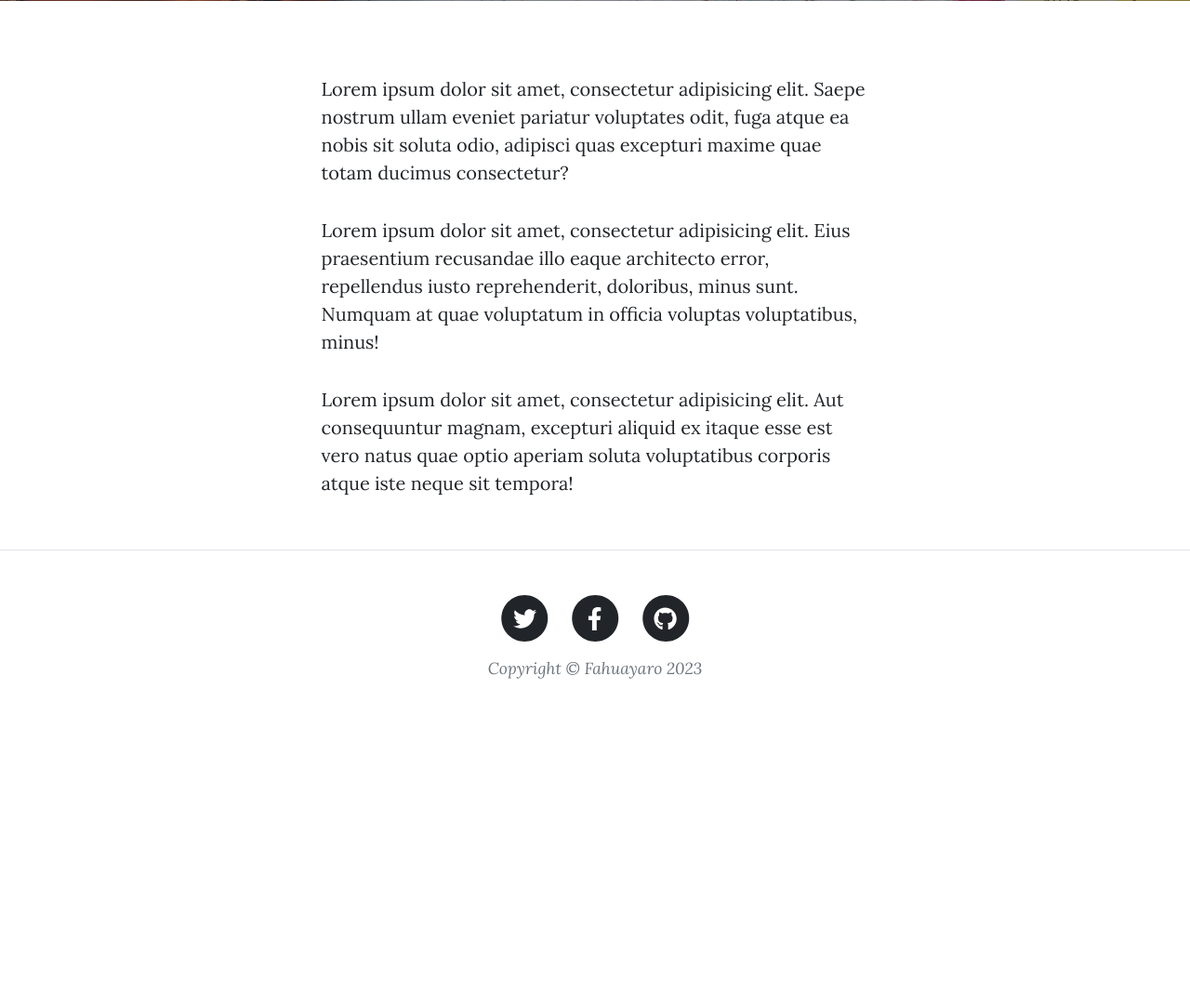
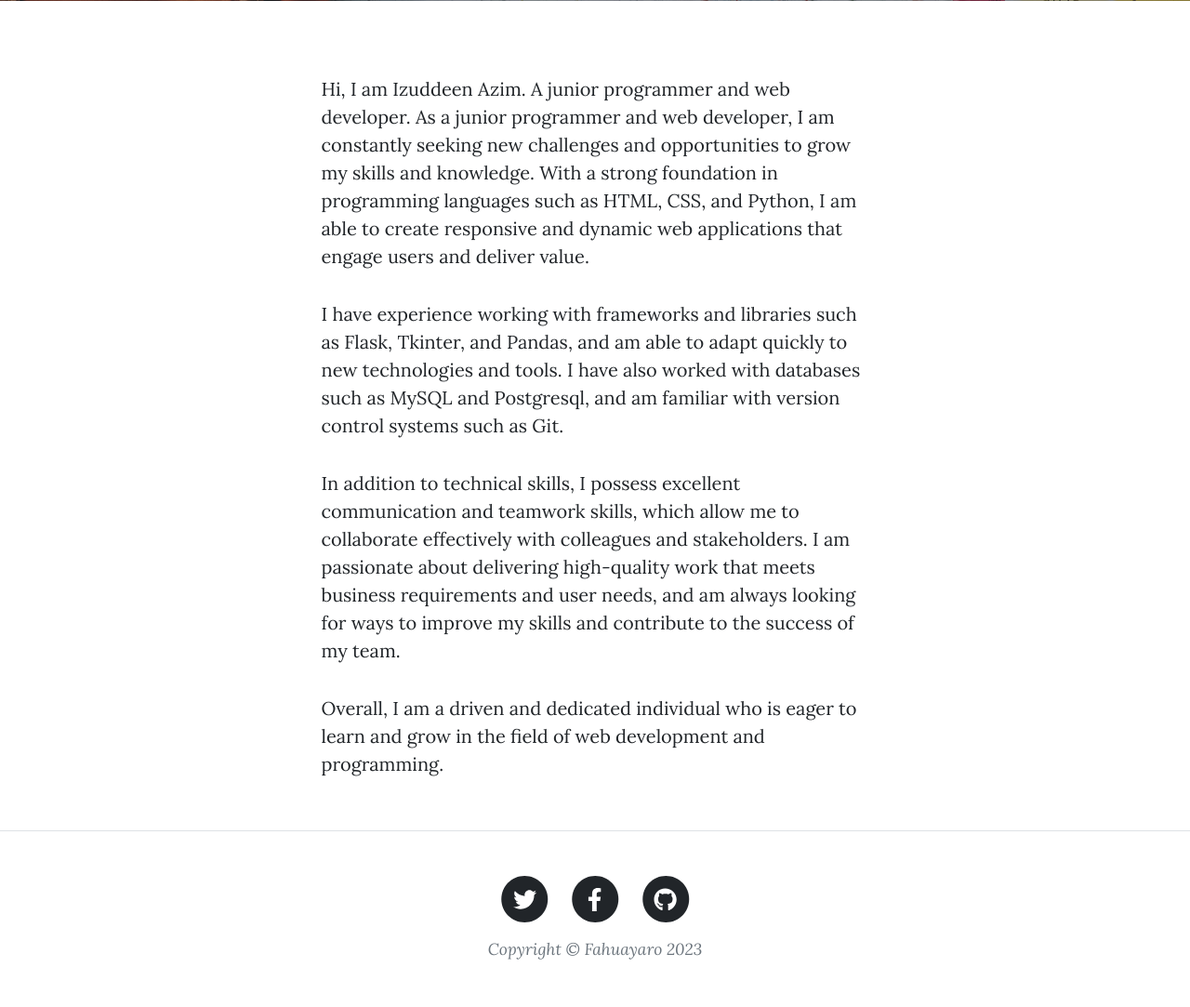
Before and after one commit to izuddeenazim/Izuddeen_blog, a Flask app: page /about in a window 1280 px wide. Shown: the part 531-1614 px from the top of the page at 93% size. Before the commit the page ends 1261 px from the top, so only its background shows below. Run offline with Flask 3, Linux system fonts and the light colour scheme; some libraries are stand-ins or nearby versions.

Commit message:
Update about me

```diff
--- a/main.py
+++ b/main.py
@@ -1,3 +1,4 @@
+import os
 from flask import Flask, render_template, request, redirect, url_for, flash, session, abort
 from flask_sqlalchemy import SQLAlchemy
 from forms import CreatePostForm, RegisterForm, LoginForm, CommentForm
@@ -13,12 +14,12 @@ from flask_migrate import Migrate
 from flask_gravatar import Gravatar
 
 
-MY_EMAIL = "fahuayaro@gmail.com"
-MY_PASSWORD = "wjxgtdpaqioiewsj"
+MY_EMAIL = os.environ["EMAIL"]
+MY_PASSWORD = os.environ["EMAIL_PASSWORD"]
 
 # initialize flask app
 app = Flask(__name__)
-app.secret_key = '8BYkEfBA6O6donzWlSihBXox7C0sKR6b'
+app.secret_key = '8BYkEfBA6O6donzWlSi&^%khBXox7C0sskKJG'
 
 # connect to database
 db = SQLAlchemy()
--- a/templates/about.html
+++ b/templates/about.html
@@ -17,9 +17,25 @@
     <div class="container px-4 px-lg-5">
         <div class="row gx-4 gx-lg-5 justify-content-center">
             <div class="col-md-10 col-lg-8 col-xl-7">
-                        <p>Lorem ipsum dolor sit amet, consectetur adipisicing elit. Saepe nostrum ullam eveniet pariatur voluptates odit, fuga atque ea nobis sit soluta odio, adipisci quas excepturi maxime quae totam ducimus consectetur?</p>
-                        <p>Lorem ipsum dolor sit amet, consectetur adipisicing elit. Eius praesentium recusandae illo eaque architecto error, repellendus iusto reprehenderit, doloribus, minus sunt. Numquam at quae voluptatum in officia voluptas voluptatibus, minus!</p>
-                        <p>Lorem ipsum dolor sit amet, consectetur adipisicing elit. Aut consequuntur magnam, excepturi aliquid ex itaque esse est vero natus quae optio aperiam soluta voluptatibus corporis atque iste neque sit tempora!</p>
+                <p>
+                    Hi, I am Izuddeen Azim. A junior programmer and web developer. As a junior programmer and web developer,
+                    I am constantly seeking new challenges and opportunities to
+                    grow my skills and knowledge. With a strong foundation in programming languages such as HTML, CSS,
+                    and Python, I am able to create responsive and dynamic web applications that engage
+                    users and deliver value.</p>
+                <p>
+                    I have experience working with frameworks and libraries such as Flask, Tkinter, and Pandas,
+                    and am able to adapt quickly to new technologies and tools. I have also worked with databases
+                    such as MySQL and Postgresql, and am familiar with version control systems such as Git.</p>
+                <p>
+                    In addition to technical skills, I possess excellent communication and teamwork skills, which allow
+                    me to collaborate effectively with colleagues and stakeholders. I am passionate about delivering
+                    high-quality work that meets business requirements and user needs, and am always looking for ways to
+                    improve my skills and contribute to the success of my team.</p>
+                <p>
+                    Overall, I am a driven and dedicated individual who is eager to learn and grow in the field of web
+                    development and programming.</p>
+
             </div>
         </div>
     </div>
```
Lines whose indentation alone changed are shown as unchanged.
